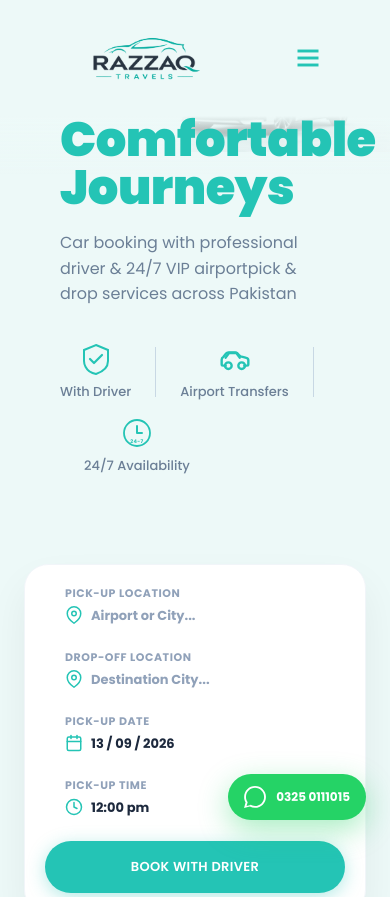
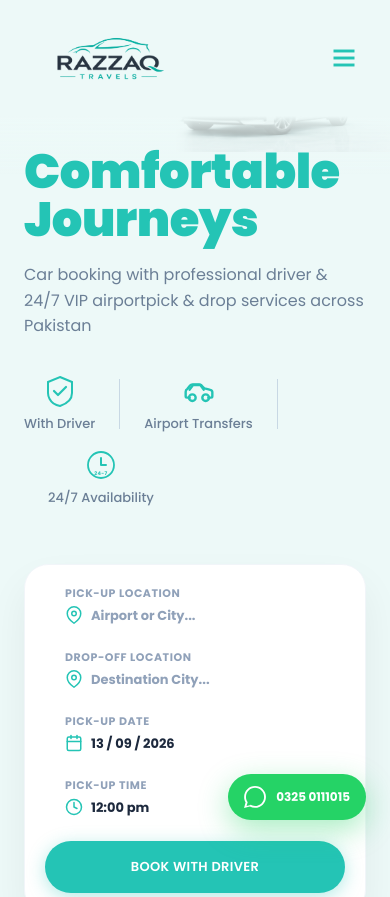
Before and after one commit to Mr-umer/Razzaq-Travels, a React (Vite) app: page / in a window 390 px wide. Shown: the top 897 px of the page. Built offline with nearby package versions, Linux system fonts and the light colour scheme.

Commit message:
Optimize header and hero responsive padding for mobile

```diff
--- a/src/App.tsx
+++ b/src/App.tsx
@@ -382,7 +382,8 @@ export default function App() {
           display: "flex",
           alignItems: "center",
           justifyContent: "space-between",
-          padding: "22px 60px",
+          paddingTop: 22,
+          paddingBottom: 22,
           position: "relative",
           zIndex: 20,
         }}
@@ -561,7 +562,6 @@ export default function App() {
             display: "flex",
             alignItems: "center",
             height: "100%",
-            padding: "0 60px",
           }}
           className="px-6 md:px-16 pt-8 pb-12"
         >
```
